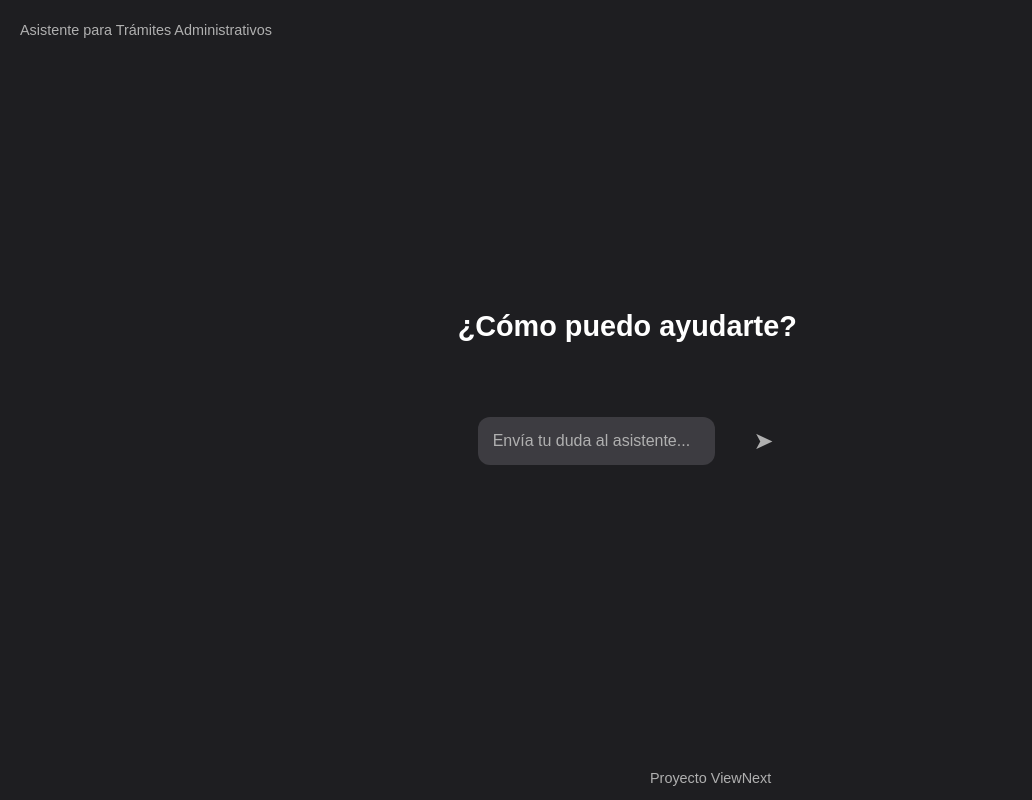
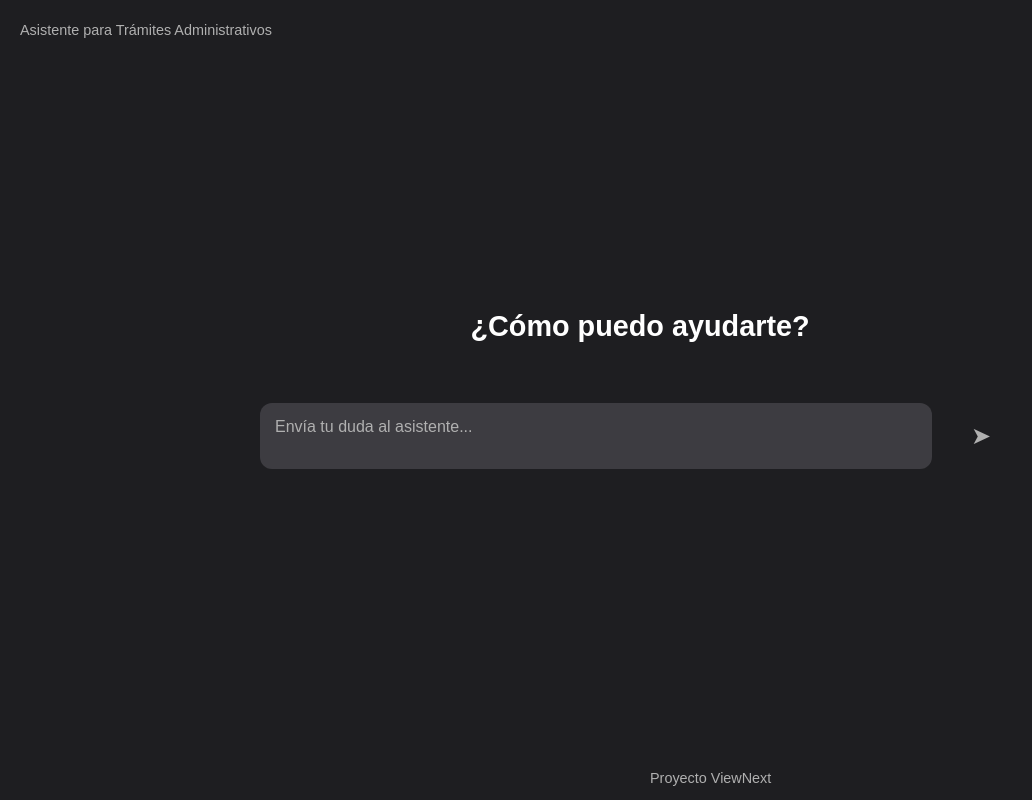
Before and after one commit to jlopsan/proyecto-viewnext, a React (Vite) app in the folder frontend/: page / in a window 1280 px wide. Shown: the whole page, without its empty margins (0-1032 px from the left). Built offline with nearby package versions, Linux system fonts and the light colour scheme.

Commit message:
Anchos ajustados

```diff
--- a/frontend/src/App.jsx
+++ b/frontend/src/App.jsx
@@ -70,8 +70,7 @@ export default function ChatInterface() {
         </div>
 
         <div className="input-container">
-          <input
-            type="text"
+          <textarea
             value={question}
             onChange={(e) => setQuestion(e.target.value)}
             onKeyDown={handleKeyDown}
--- a/frontend/src/ChatInterface.css
+++ b/frontend/src/ChatInterface.css
@@ -38,20 +38,23 @@ body {
 .title {
   font-size: 1.8rem;
   font-weight: 600;
-  margin-bottom: 20px;
+  margin-bottom: 10px;
   color: #ffffff;
+  position: relative;
+  justify-self: center;
 }
 
 .chat-box {
-  width: 100%;
+  width: 800px;
   border-radius: 12px;
   padding: 20px;
   display: flex;
   flex-direction: column;
   flex-grow: 1;
   overflow: hidden;
-  max-height: 70vh; /* Limita la altura del chat */
+  max-height: 75vh; /* Limita la altura del chat */
   position: relative;
+  scroll-behavior: smooth; /* Desplazamiento suave */
 }
 
 .messages-area {
@@ -62,7 +65,7 @@ body {
   display: flex;
   flex-direction: column;
   gap: 10px;
-  scroll-behavior: smooth; /* Desplazamiento suave */
+
 }
 
 /* Estilos para diferenciar mensajes del usuario y del asistente */
@@ -118,6 +121,7 @@ body {
   display: flex;
   align-items: center;
   margin-top: 10px; /* Separación del área de mensajes */
+  width: 100%;
 }
 .input-field {
   width: 100%;
@@ -126,8 +130,14 @@ body {
   border: none;
   background-color: #3d3c41;
   color: white;
+  font-family: 'Arial', sans-serif;
   font-size: 1rem;
   outline: none;
+  min-height: 50px;  /* Altura mínima para mostrar múltiples líneas */
+  resize: none;  /* Evita que el usuario cambie el tamaño del campo */
+  overflow-y: auto;  /* Permite el scroll vertical si el contenido es demasiado largo */
+  white-space: pre-wrap;  /* Muestra los saltos de línea */
+  word-wrap: break-word;  /* Permite que las palabras largas se rompan */
 }
 
 .input-field::placeholder {
```
